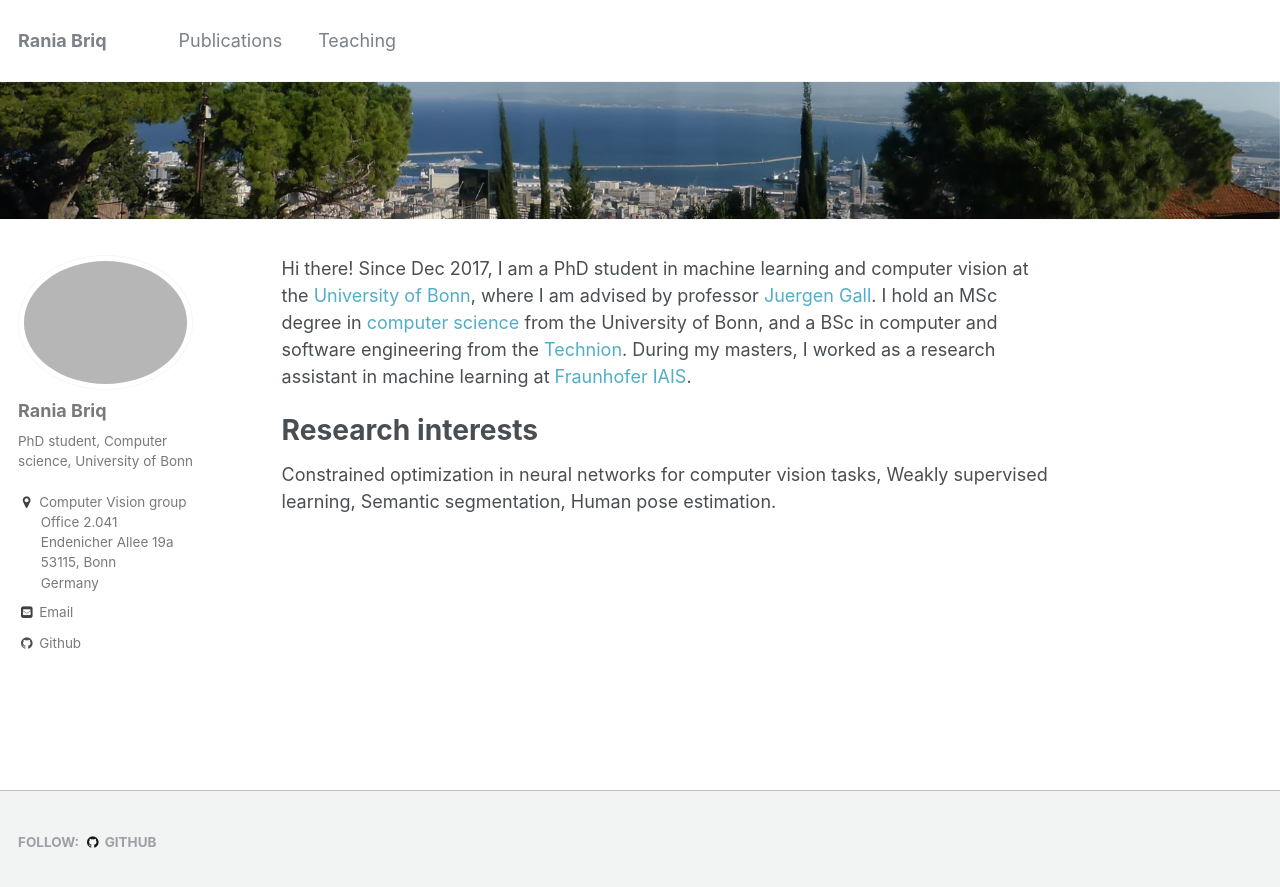
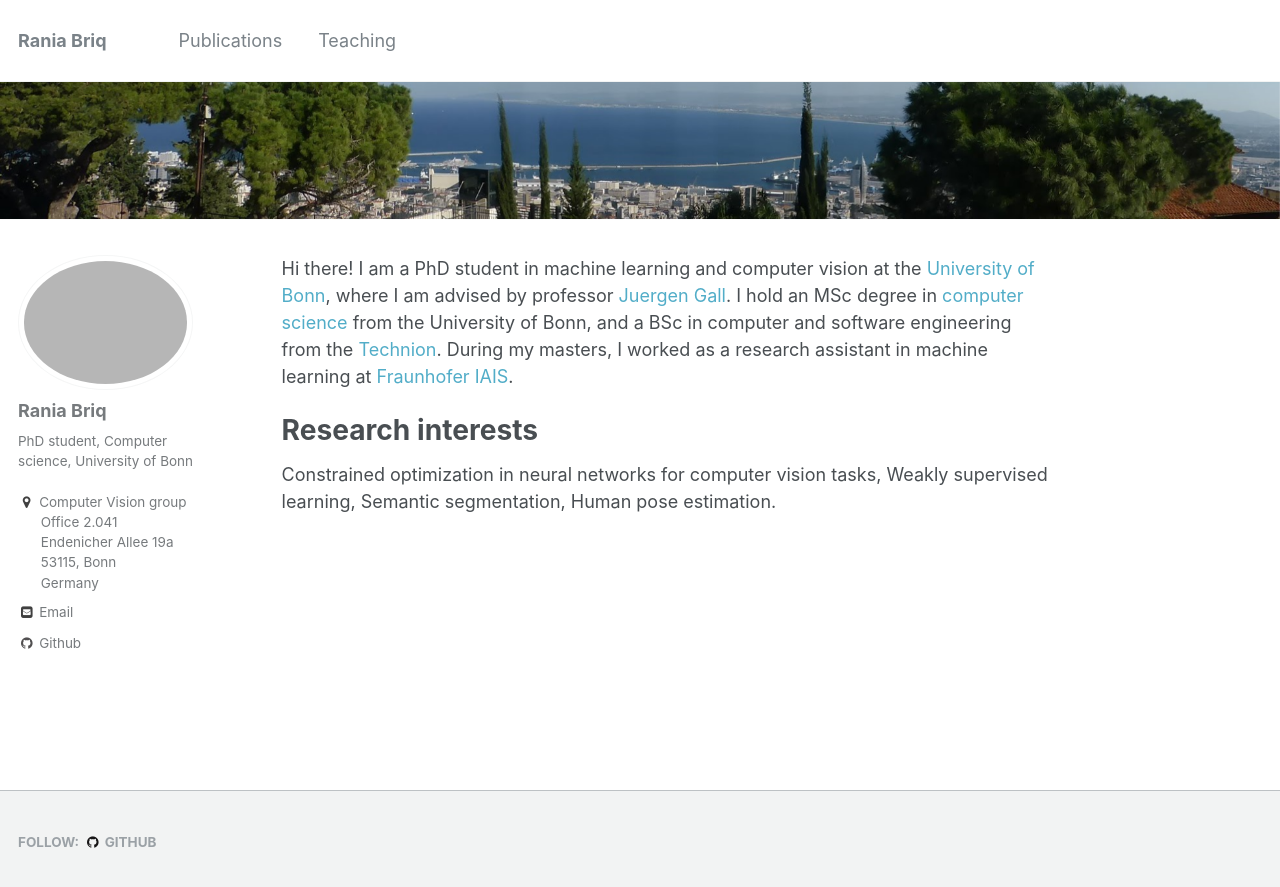
Before and after one commit to briqr/briqr.github.io, a Jekyll site: the page built from _pages/about.md, in a window 1280 px wide. Shown: the top 887 px of the page. Built offline with Jekyll 4.4.1, drawn with Linux system fonts in a browser that asks for light colours.

Commit message:
Update about.md

```diff
--- a/_pages/about.md
+++ b/_pages/about.md
@@ -14,7 +14,7 @@ redirect_from:
 ---
 
 
-Hi there! Since Dec 2017, I am a PhD student in machine learning and computer vision at the [University of Bonn](https://www.uni-bonn.de/), where I am advised by professor [Juergen Gall](https://pages.iai.uni-bonn.de/gall_juergen/). I hold an MSc degree in [computer science](https://www.informatik.uni-bonn.de/en) from the University of Bonn, and a BSc in computer and software engineering from the [Technion](https://www.technion.ac.il/en).
+Hi there! I am a PhD student in machine learning and computer vision at the [University of Bonn](https://www.uni-bonn.de/), where I am advised by professor [Juergen Gall](https://pages.iai.uni-bonn.de/gall_juergen/). I hold an MSc degree in [computer science](https://www.informatik.uni-bonn.de/en) from the University of Bonn, and a BSc in computer and software engineering from the [Technion](https://www.technion.ac.il/en).
 During my masters, I worked as a research assistant in machine learning at [Fraunhofer IAIS](https://www.iais.fraunhofer.de/).
 
 
```
